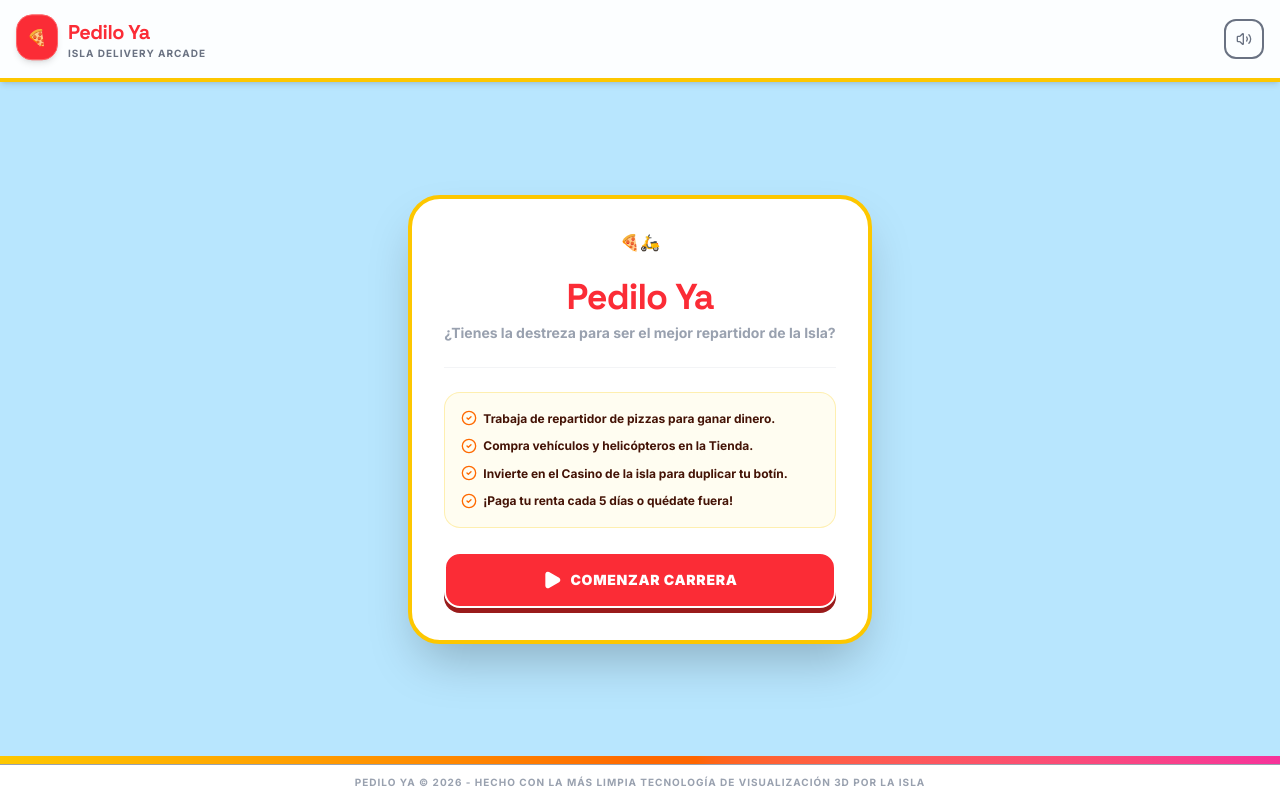
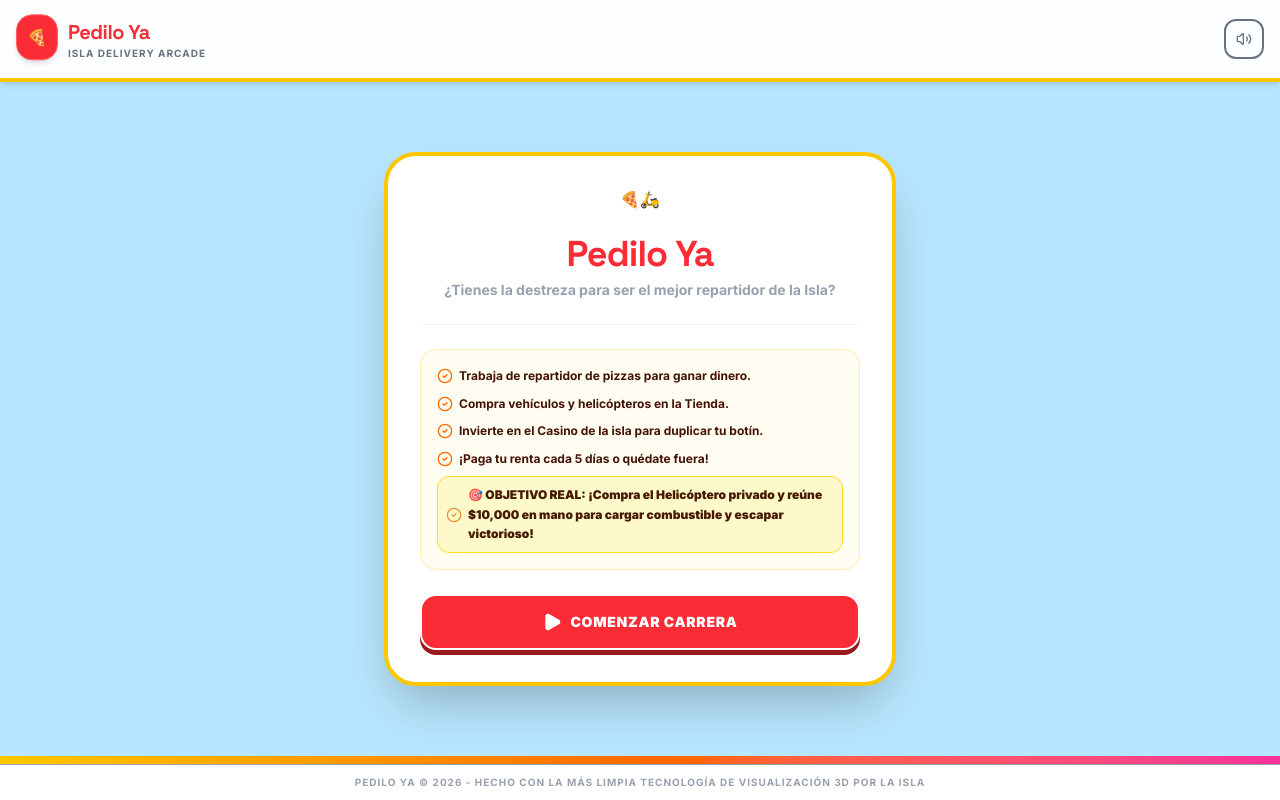
Before and after one commit to bognig-a11y/pedilo-ya, a React (Vite) app: page / in a window 1280 px wide. Built offline with nearby package versions, Linux system fonts and the light colour scheme.

Commit message:
fix: update rent payment UI display
Replace hardcoded calculation with nextRentAmount variable and improve UI feedback in the instructions menu.

```diff
--- a/src/App.tsx
+++ b/src/App.tsx
@@ -1154,7 +1154,7 @@ export default function App() {
             <div className="bg-rose-500 text-white border-4 border-yellow-400 p-6 rounded-[32px] text-center space-y-2 max-w-xs animate-bounce shadow-2xl">
               <AlertTriangle className="w-12 h-12 text-yellow-300 mx-auto animate-pulse" />
               <h3 className="text-2xl font-black font-serif uppercase">¡MAÑANA PAGAS RENTA!</h3>
-              <p className="text-xs font-semibold">Necesitas pagar al menos <strong>${Math.floor(day / 5 + 1) * 500}</strong> en {dayTimeLeft}s.</p>
+              <p className="text-xs font-semibold">Necesitas pagar al menos <strong>${nextRentAmount}</strong> en {dayTimeLeft}s.</p>
             </div>
           </div>
         )}
@@ -1191,6 +1191,7 @@ export default function App() {
               <p className="font-bold flex items-center gap-1.5"><CheckCircle2 className="w-4 h-4 text-orange-500 shrink-0" /> Compra vehículos y helicópteros en la Tienda.</p>
               <p className="font-bold flex items-center gap-1.5"><CheckCircle2 className="w-4 h-4 text-orange-500 shrink-0" /> Invierte en el Casino de la isla para duplicar tu botín.</p>
               <p className="font-bold flex items-center gap-1.5"><CheckCircle2 className="w-4 h-4 text-orange-500 shrink-0" /> ¡Paga tu renta cada 5 días o quédate fuera!</p>
+              <p className="font-black flex items-center gap-1.5 bg-yellow-100/80 p-2 rounded-xl border border-yellow-300 text-amber-950"><CheckCircle2 className="w-4 h-4 text-amber-600 shrink-0 animate-pulse" /> <span>🎯 <strong>OBJETIVO REAL:</strong> ¡Compra el <strong>Helicóptero privado</strong> y reúne <strong>$10,000</strong> en mano para cargar combustible y escapar victorioso!</span></p>
             </div>
 
             <button
```
